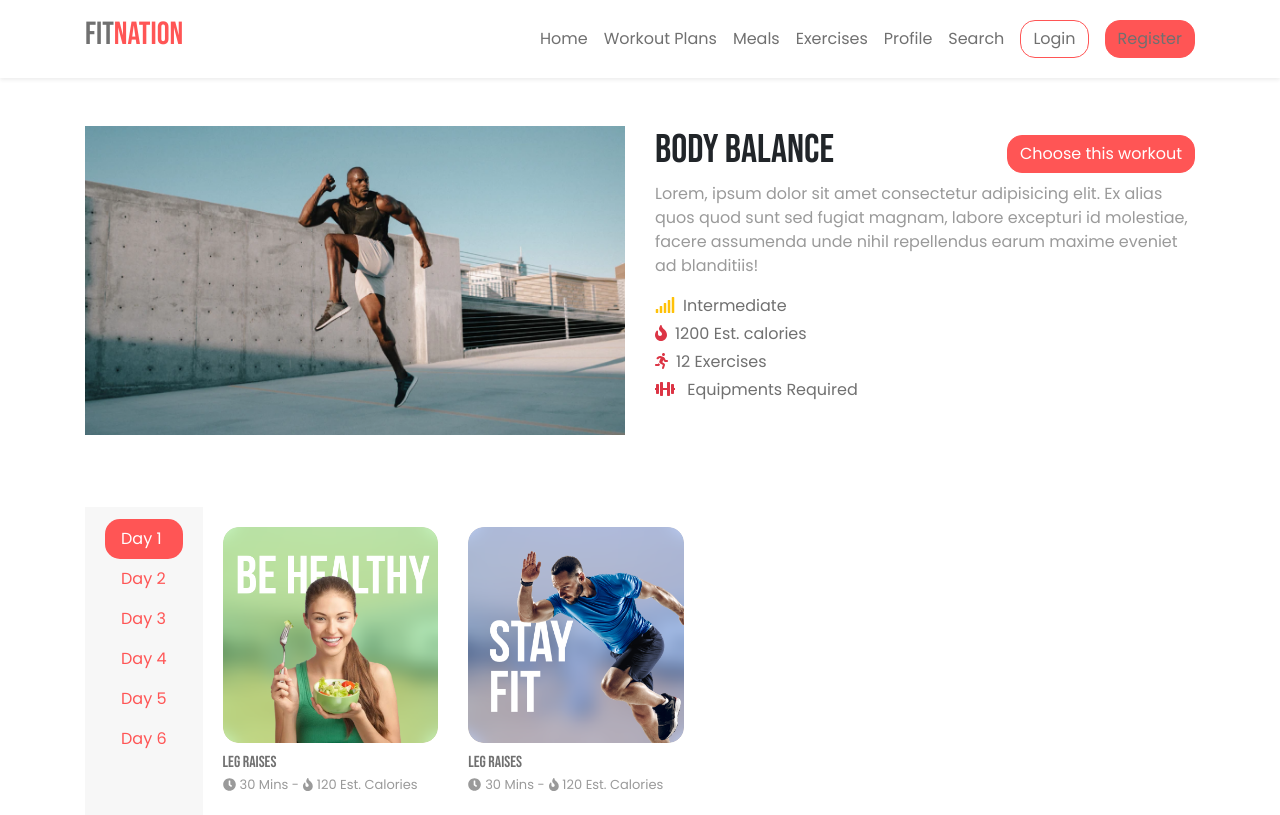
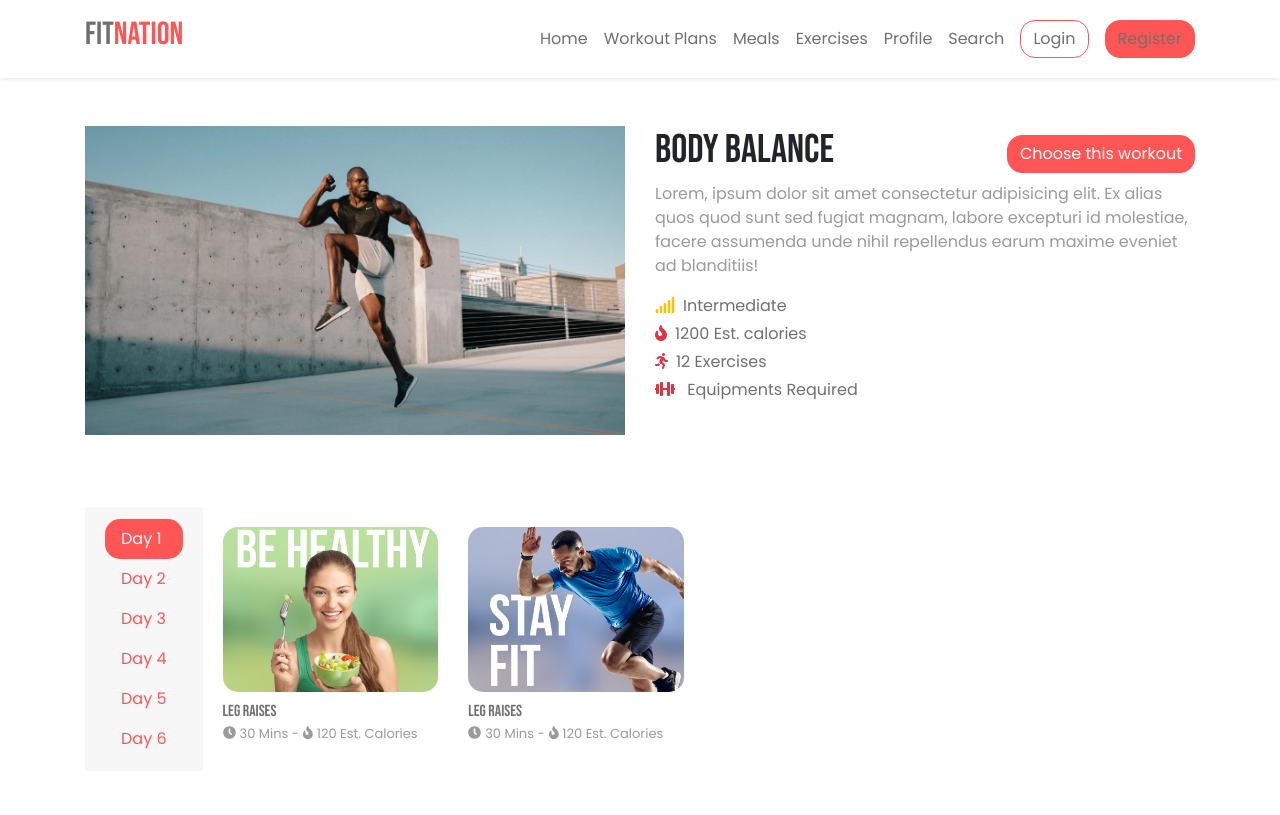
Before and after one commit to 7asebat/FitNationFrontend, a Vue app: page /workouts/1 in a window 1280 px wide. Built offline with nearby package versions, Linux system fonts and the light colour scheme.

Commit message:
Various improvements to Exercise view

```diff
--- a/src/components/ExerciseCard.vue
+++ b/src/components/ExerciseCard.vue
@@ -2,9 +2,11 @@
   <div class="c-exercise-card">
     <div class="d-flex flex-column text-left">
       <div>
-        <img class="img-fluid rounded c-exercise-image" :src="getImgSrc(data.imgSrc)" />
+        <img
+          class="img-fluid rounded c-exercise-image"
+          :src="getImgSrc(data.imgSrc)"
+        />
       </div>
-
 
       <div class="mt-2 text-uppercase text-dark c-exercise-title">
         {{ data.name }}
@@ -16,14 +18,13 @@
         <span class="ml-1"><i class="fas fa-fire"></i></span>
         <div class="mx-1">{{ data.calories }} Est. Calories</div>
       </div>
-
     </div>
   </div>
 </template>
 
 <script>
 export default {
-  name: 'ExerciseCard',
+  name: "ExerciseCard",
 
   props: {
     data: {
@@ -38,8 +39,8 @@ export default {
 
   methods: {
     getImgSrc(imageName) {
-      var images = require.context('../assets/images', true);
-      return images('./' + imageName);
+      var images = require.context("../assets/images", true);
+      return images("./" + imageName);
     },
   },
 };
@@ -47,11 +48,14 @@ export default {
 
 <style lang="scss" scoped>
 .c-exercise-image {
-  border-radius: 15px !important;
+  width: 100%;
+  height: 165px;
+  object-fit: cover;
+  border-radius: $border-radius;
 }
 
 .c-exercise-title {
-  font-family: 'Bebas Neue', cursive;
+  font-family: "Bebas Neue", cursive;
 }
 .c-exercise-details {
   font-size: 13px !important;
--- a/src/components/PopularExercises.vue
+++ b/src/components/PopularExercises.vue
@@ -1,6 +1,6 @@
 <template>
   <div class="d-flex flex-column justify-content-center">
-    <div class="mb-5">
+    <div class="pb-3">
       <h1 class="c-popular-exercises-title">
         <span class="text-dark">Popular </span>
         <span class="text-danger">Exercises</span>
@@ -12,11 +12,11 @@
 
     <div class="row">
       <div
-        class="col-12 col-md-6 col-lg-4 col-xl-3 mb-3"
+        class="col-12 col-md-6 col-lg-4 col-xl-3 pb-3 px-1"
         v-for="workout in popularExercises"
         :key="workout"
       >
-        <ExerciseCard :data="exerciseData[0]"/>
+        <ExerciseCard :data="exerciseData[0]" />
       </div>
     </div>
   </div>
@@ -31,7 +31,7 @@ export default {
     popularExercises: [0, 1, 2, 3, 4, 5, 6, 7, 8],
 
     // TODO(Abdelrahman) Assign this
-    exerciseData
+    exerciseData,
   }),
 
   components: {
--- a/src/components/Profile/WorkoutPerformance.vue
+++ b/src/components/Profile/WorkoutPerformance.vue
@@ -6,7 +6,7 @@
         :key="w"
         :title="`Week ${week.week}`"
       >
-        <b-table :items="week.workouts" borderless></b-table>
+        <b-table fixed :items="week.workouts" borderless></b-table>
       </b-tab>
     </b-tabs>
   </div>
@@ -24,11 +24,13 @@ export default {
           {
             name: "Bench Press",
             weight: 20,
+            sets: 3,
             reps: 10,
           },
           {
             name: "Squats",
             weight: 40,
+            sets: 4,
             reps: 8,
           },
         ],
@@ -39,11 +41,14 @@ export default {
           {
             name: "Alternating Bicep Curls",
             weight: 10,
+            sets: 4,
             reps: 15,
           },
           {
             name: "Lat Pulldown",
             weight: 40,
+            sets: 4,
+
             reps: 8,
           },
         ],
--- a/src/components/QueryCard.vue
+++ b/src/components/QueryCard.vue
@@ -47,7 +47,12 @@ a .c-query-link:hover {
   color: $primary !important;
   text-decoration: none !important;
 }
+
+// NOTE(Abdelrahman) Responsive image crop
 .c-query-card img {
-  max-height: 400px !important;
+  width: 100%;
+  height: 200px;
+  object-fit: cover;
+  border-radius: $border-radius;
 }
 </style>
```
